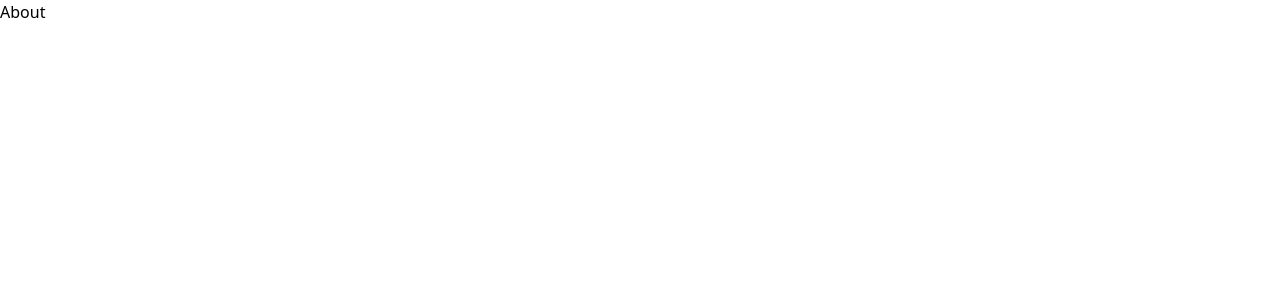
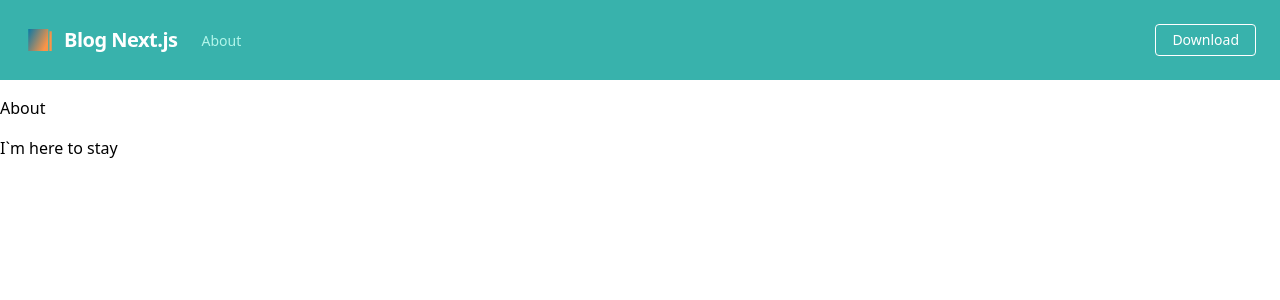
Before and after one commit to JoseLSilva/blog-nextjs, a Next.js app: page /about in a window 1280 px wide. Shown: the top 300 px of the page. Built offline with nearby package versions, Linux system fonts and the light colour scheme.

Commit message:
Updated layout component

```diff
--- a/components/layout.jsx
+++ b/components/layout.jsx
@@ -1,7 +1,16 @@
 import Head from "next/head";
+import Link from "next/link";
+import { Fragment } from "react";
+
+const handleHamburger = () => {
+  const menu = document.getElementsByClassName(
+    "w-full block flex-grow lg:flex lg:items-center lg:w-auto"
+  );
+  menu[0].classList.toggle("hidden");
+};
 
 export default ({ children, title, description }) => (
-  <div>
+  <Fragment>
     <Head>
       <title>{title ? title : process.env.TITLE}</title>
       <meta
@@ -9,6 +18,66 @@ export default ({ children, title, description }) => (
         content={description ? description : process.env.DESCRIPTION}
       />
     </Head>
-    {children}
-  </div>
+    <header>
+      <nav className="flex items-center justify-between flex-wrap bg-teal-500 p-6">
+        <div className="flex items-center flex-shrink-0 text-white mr-6">
+          <svg
+            className="fill-current h-8 w-8 mr-2"
+            viewBox="0 0 300 300"
+            xmlns="http://www.w3.org/2000/svg"
+          >
+            <defs>
+              <linearGradient gradientTransform="rotate(25)" id="0d8c2a87-bb1f-4c79-959c-d6931fc2d11f" x1="0%" y1="0%" x2="100%" y2="0%">
+                <stop offset="0%" stopColor="#0978A6" stopOpacity="1" />
+                <stop offset="100%" stopColor="#FB9447" stopOpacity="1" />
+              </linearGradient>
+            </defs>
+            <g id="171160a3-ccaa-4c6f-acc2-4e4cc4d4f90e" fill="url(#0d8c2a87-bb1f-4c79-959c-d6931fc2d11f)" stroke="none" transform="matrix(2.3157894736842106,0,0,2.3157894736842106,40,45.78947368421052)">
+              <g>
+                <path d="M85.5 9.474H95V90h-9.5zM0 0h80.75v90H0V0zm9.5 9.474h61.75v4.737H9.5V9.474zm23.75 14.21h38v4.737h-38v-4.737zm0 9.474h38v4.737h-38v-4.737zm0 9.474h38v4.736h-38v-4.736zM9.5 56.842h61.75v4.737H9.5v-4.737zm0 9.474h33.25v4.737H9.5v-4.737zm0 9.473H57v4.737H9.5V75.79zm0-52.105h19v23.684h-19V23.684z" />
+              </g>
+            </g>
+          </svg>
+          <Link href="/">
+            <span className="font-semibold text-xl tracking-tight cursor-pointer">
+              Blog Next.js
+            </span>
+          </Link>
+        </div>
+        <div className="block lg:hidden">
+          <button
+            type="button"
+            onClick={handleHamburger}
+            className="flex items-center px-3 py-2 rounded text-teal-200 hover:text-white focus:text-white focus:outline-none"
+          >
+            <svg className="h-6 w-6 fill-current" viewBox="0 0 24 24">
+              <path
+                fillRule="evenodd"
+                d="M4 5h16a1 1 0 0 1 0 2H4a1 1 0 1 1 0-2zm0 6h16a1 1 0 0 1 0 2H4a1 1 0 0 1 0-2zm0 6h16a1 1 0 0 1 0 2H4a1 1 0 0 1 0-2z"
+              />
+            </svg>
+          </button>
+        </div>
+        <div className="w-full block flex-grow lg:flex lg:items-center lg:w-auto hidden">
+          <div className="text-sm lg:flex-grow">
+            <Link href="/about">
+              <a className="block mt-4 lg:inline-block lg:mt-0 text-teal-200 hover:text-white mr-4">
+                About
+              </a>
+            </Link>
+          </div>
+          <div>
+            <a
+              href="#"
+              className="inline-block text-sm px-4 py-2 leading-none border rounded text-white border-white hover:border-transparent hover:text-teal-500 hover:bg-white mt-4 lg:mt-0"
+            >
+              Download
+            </a>
+          </div>
+        </div>
+      </nav>
+    </header>
+    <main className="flex-grow container mx-auto py-4">{children}</main>
+    <footer>{"I`m here to stay"}</footer>
+  </Fragment>
 );
```
